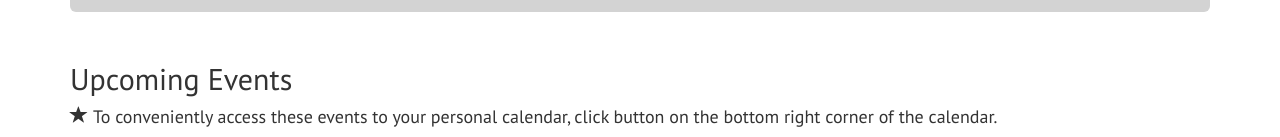
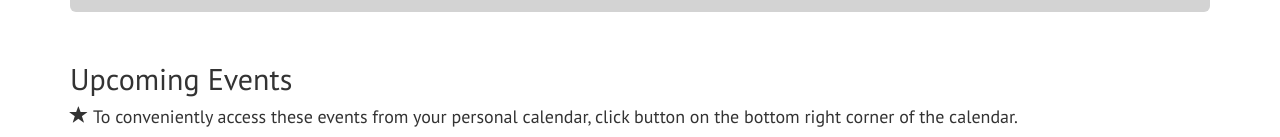
Before and after one commit to HKNBetaEpsilon/new-hkn-website, a Django app: page / in a window 1280 px wide. Shown: the part 837-974 px from the top of the page. Run offline with Django 3.2, Linux system fonts and the light colour scheme; some libraries are stand-ins or nearby versions.

Commit message:
fix typo in adding google calendar msg

```diff
--- a/src/templates/home.html
+++ b/src/templates/home.html
@@ -49,7 +49,7 @@
 	<div class='row'>
 		<div class='col-sm-12'>
 			<h2>Upcoming Events  </h2>
-			<h4><span class="glyphicon glyphicon-star star"></span>To conveniently access these events to your personal calendar, click button on the bottom right corner of the calendar.</h4>
+			<h4><span class="glyphicon glyphicon-star star"></span>To conveniently access these events from your personal calendar, click button on the bottom right corner of the calendar.</h4>
 			<div class="embed-responsive embed-responsive-16by9">
 				<iframe src="https://www.google.com/calendar/embed?showTitle=0&amp;showPrint=0&amp;showTz=0&amp;height=690&amp;wkst=1&amp;bgcolor=%23FFFFFF&amp;
 				src=3fek7mnb9nbp4fbubo611u5uns%40group.calendar.google.com&amp;color=%236B3304&amp;src=77pcfkn2qivvtvvkgacu58bf00%40group.calendar.google.com&amp;color=%23711616&amp;src=7djnp36aq6lj3robnsied6htc4%40group.calendar.google.com&amp;color=%23AB8B00&amp;src=cm8srqsl1no2hdl90oh14s0ao8%40group.calendar.google.com&amp;color=%23125A12&amp;src=ja0cqsoik9kks8qsppctjmrj8c%40group.calendar.google.com&amp;color=%2328754E&amp;src=f2rgcm1h48jmdloql1hfel7vuk%40group.calendar.google.com&amp;color=%23333333&amp;src=ig3go5tuho3j3p7vtj17q0fgv0%40group.calendar.google.com&amp;color=%23B1365F&amp;src=jhjbjs9j2k0pa1qc4b462ob39o%40group.calendar.google.com&amp;color=%2323164E&amp;ctz=America%2FNew_York">
```
